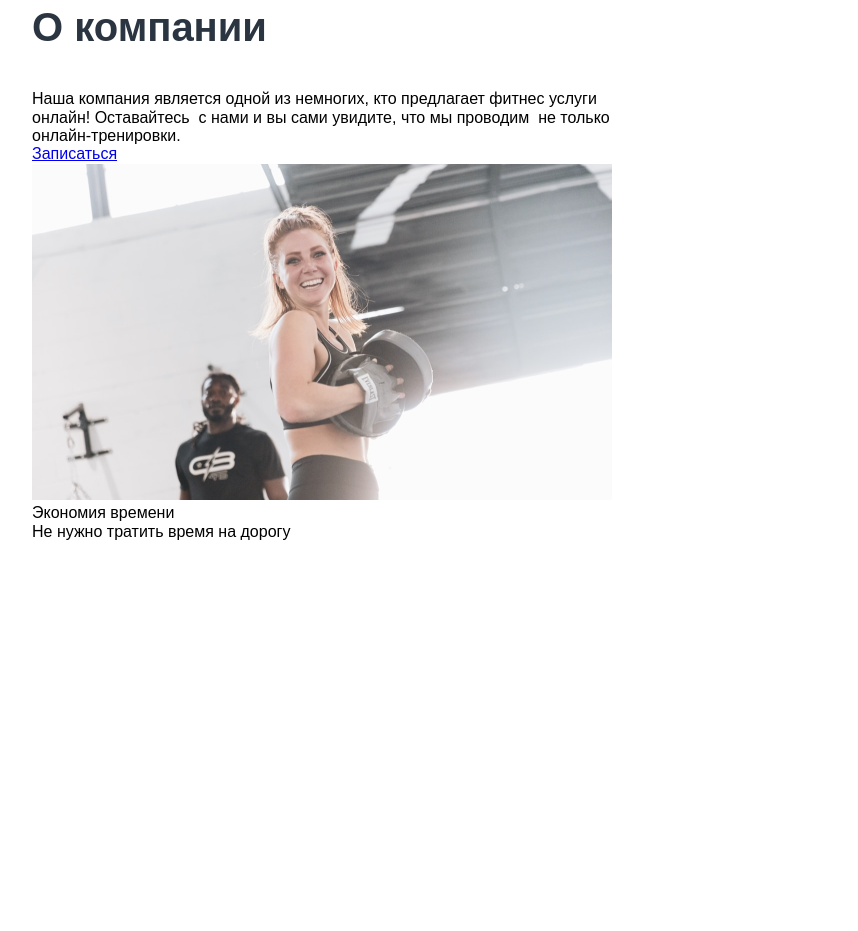
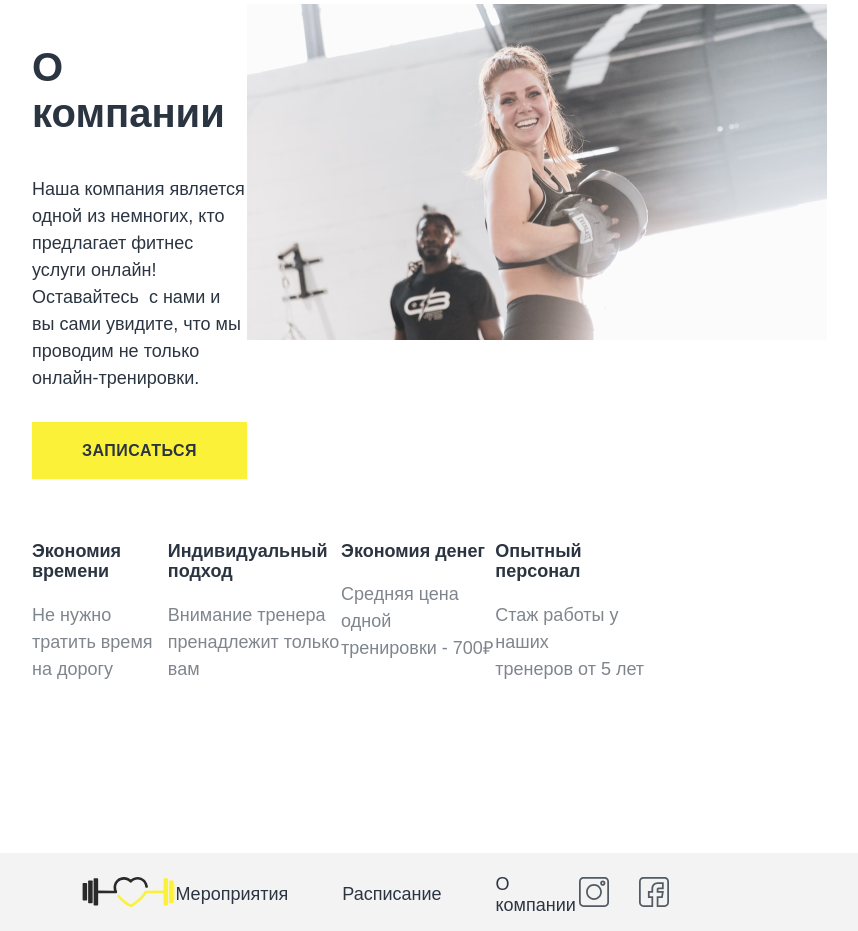
Before and after one commit to MaratBulatov625/Module01-Gym, a plain HTML site: page index.html in a window 1280 px wide. Shown: the part 3546-4477 px from the top of the page, without its empty margins (298-1156 px from the left). Before the commit the page ends 4087 px from the top, so only its background shows below. Drawn offline with Linux system fonts and the light colour scheme.

Commit message:
Add changes

```diff
--- a/css/style.css
+++ b/css/style.css
@@ -23,7 +23,8 @@ h3 {
 }
 
 /* Header */
-.header {
+.header,
+.footer {
     display: flex;
     justify-content: space-between;
     align-items: center;
@@ -37,7 +38,8 @@ h3 {
     flex-basis: 45%;
 }
 
-.header-logo {
+.header-logo,
+.footer-logo {
     display: block;
     background-image: url(../logo.svg);
     background-repeat: no-repeat;
@@ -46,7 +48,8 @@ h3 {
     height: 30px;
 }
 
-.header-nav {
+.header-nav,
+.footer-nav {
     display: flex;
     justify-content: center;
     align-items: center;
@@ -56,7 +59,8 @@ h3 {
     gap: 54px;
 }
 
-.header-nav a {
+.header-nav a,
+.footer-nav a {
     font-size: 18px;
     font-weight: 400;
     color: #2B3541;
@@ -332,3 +336,73 @@ input {
 }
 
 /* About */
+.about {
+    margin-bottom: 170px;
+}
+
+.about-content {
+    display: flex;
+    margin-bottom: 80px;
+}
+
+.about-company {
+    width: 50%;
+}
+
+.about-text {
+    max-width: 416px;
+    margin-bottom: 50px;
+
+    font-size: 18px;
+    line-height: 1.5;
+    color: #2B3541;
+}
+
+.sign-up {
+    font-size: 16px;
+    font-weight: 700;
+    text-transform: uppercase;
+    text-decoration: none;
+    text-align: center;
+    letter-spacing: 0.03em;
+    color: #2B3541;
+    background-color: #FBF138;
+
+    padding: 20px 50px;
+}
+
+.about-img {
+    width: 581px;
+    height: 335px;
+}
+
+.about-benefits {
+    display: flex;
+}
+
+.benefit-title {
+    font-size: 18px;
+    font-weight: 700;
+
+    color: #2B3541;
+    margin-bottom: 20px;
+}
+
+.benefit-text {
+    font-size: 18px;
+    line-height: 1.5;
+    color: #2B3541;
+    opacity: 0.6;
+}
+
+/* Footer */
+footer {
+    background-color: #F3F3F3;
+}
+
+.footer-item {
+    display: flex;
+    justify-content: space-between;
+    align-items: center;
+    flex-basis: 52%;
+}
--- a/index.html
+++ b/index.html
@@ -147,6 +147,7 @@
         </div> <!--/.container-->
     </div> <!--/.schedule-->
 
+    <!-- Subscribe -->
     <div class="subscribe">
         <div class="container">
             <div class="subscribe-inner">
@@ -161,25 +162,64 @@
         </div> <!--/.container-->
     </div> <!--/.subscribe-->
 
+    <!-- about -->
     <div class="about">
         <div class="container">
             <div class="about-inner">
-                <div class="about-content"></div>
-                    <h3 class="about-title">О компании</h3>
-                    <div class="about-text">Наша компания является одной из немногих, кто предлагает фитнес услуги онлайн! Оставайтесь&nbsp; с нами и вы сами увидите, что мы проводим&nbsp; не только онлайн-тренировки.</div>
-                    <a href="#">Записаться</a>
-                </div>
-                <div class="about-img">
-                    <img src="img/@1x/trainer.png" alt="">
+                <div class="about-content">
+                    <div class="about-company">
+                        <h3 class="about-title">О компании</h3>
+                        <div class="about-text">Наша компания является одной из немногих, кто предлагает фитнес услуги онлайн! Оставайтесь&nbsp; с нами и вы сами увидите, что мы проводим не&nbsp;только онлайн-тренировки.</div>
+                        <a class="sign-up" href="#">Записаться</a>
+                    </div>
+                    <div class="about-img">
+                        <img src="img/@1x/trainer.png" alt="">
+                    </div>
                 </div>
                 <div class="about-benefits">
                     <div class="benefit-item">
-                        <div class="benefit-title">Экономия времени </div>
-                        <div class="benefit-text">Не нужно тратить время на дорогу</div>
+                        <div class="benefit-title">Экономия времени</div>
+                        <div class="benefit-text">Не нужно тратить время на&nbsp;дорогу</div>
+                    </div>
+                    <div class="benefit-item">
+                        <div class="benefit-title">Индивидуальный подход</div>
+                        <div class="benefit-text">Внимание тренера пренадлежит&nbsp;только вам</div>
+                    </div>
+                    <div class="benefit-item">
+                        <div class="benefit-title">Экономия денег</div>
+                        <div class="benefit-text">Средняя цена одной тренировки&nbsp;- 700₽</div>
+                    </div>
+                    <div class="benefit-item">
+                        <div class="benefit-title">Опытный персонал</div>
+                        <div class="benefit-text">Стаж работы у наших тренеров&nbsp;от&nbsp;5 лет</div>
                     </div>
                 </div>
-            </div>
+            </div> <!--/.about-inner-->
         </div> <!--/.container-->
     </div> <!--/.about-->
+
+    <!-- Footer -->
+    <footer>
+        <div class="container">
+            <div class="footer">
+                <div class="footer-item">
+                    <a href="#" class="footer-logo"></a>
+                    <nav>
+                        <ul class="footer-nav">
+                            <li><a href="#">Мероприятия</a></li>
+                            <li><a href="#">Расписание</a></li>
+                            <li><a href="#">О компании</a></li>
+                        </ul>
+                    </nav>
+                </div>
+                <div class="social">
+                    <img class="instagram-logo" src="img/icons/IN.svg" alt="Instagram">
+                    <img class="facebook-logo" src="img/icons/FB.svg" alt="Facebook">
+                </div>
+            </div>
+        </div>
+    </footer>
+
+
 </body>
 </html>
```
